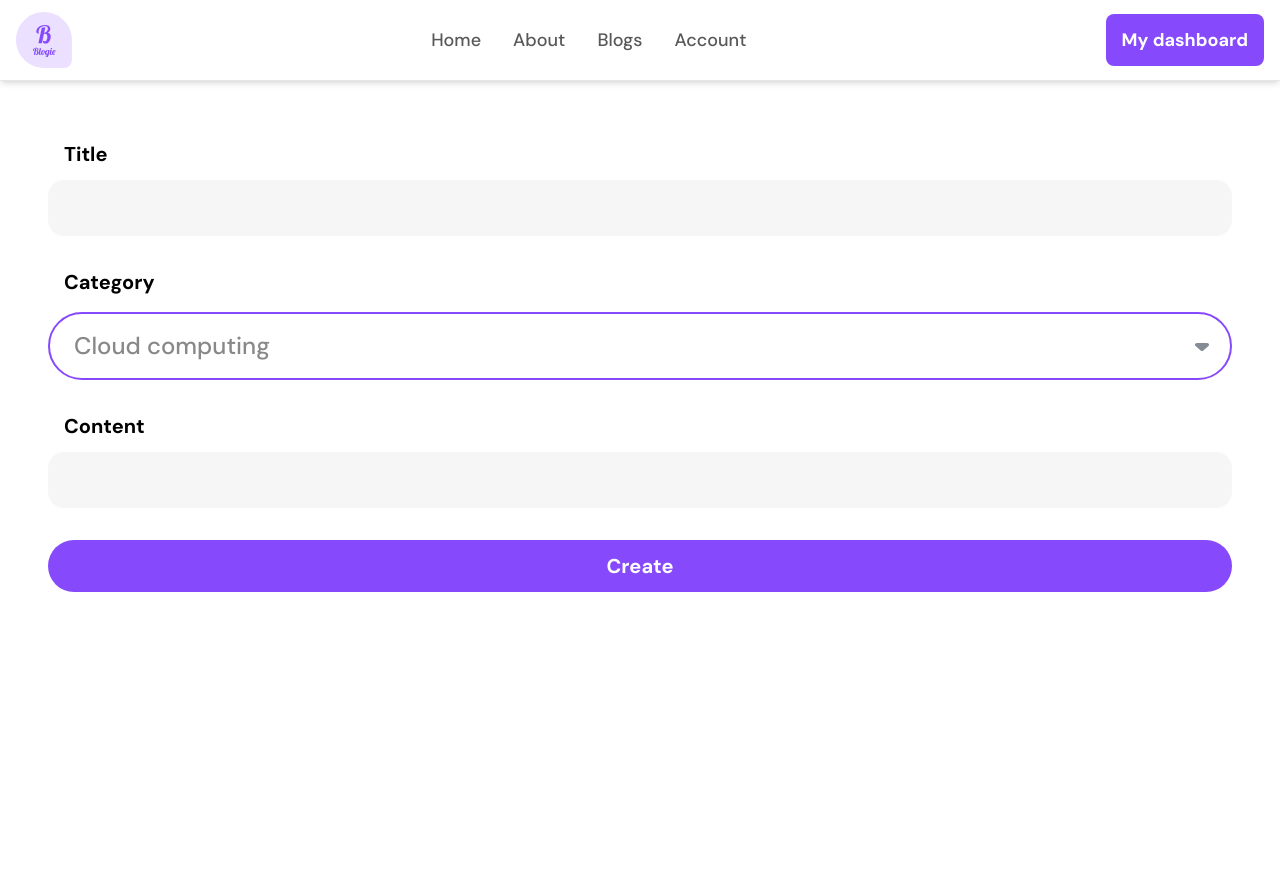
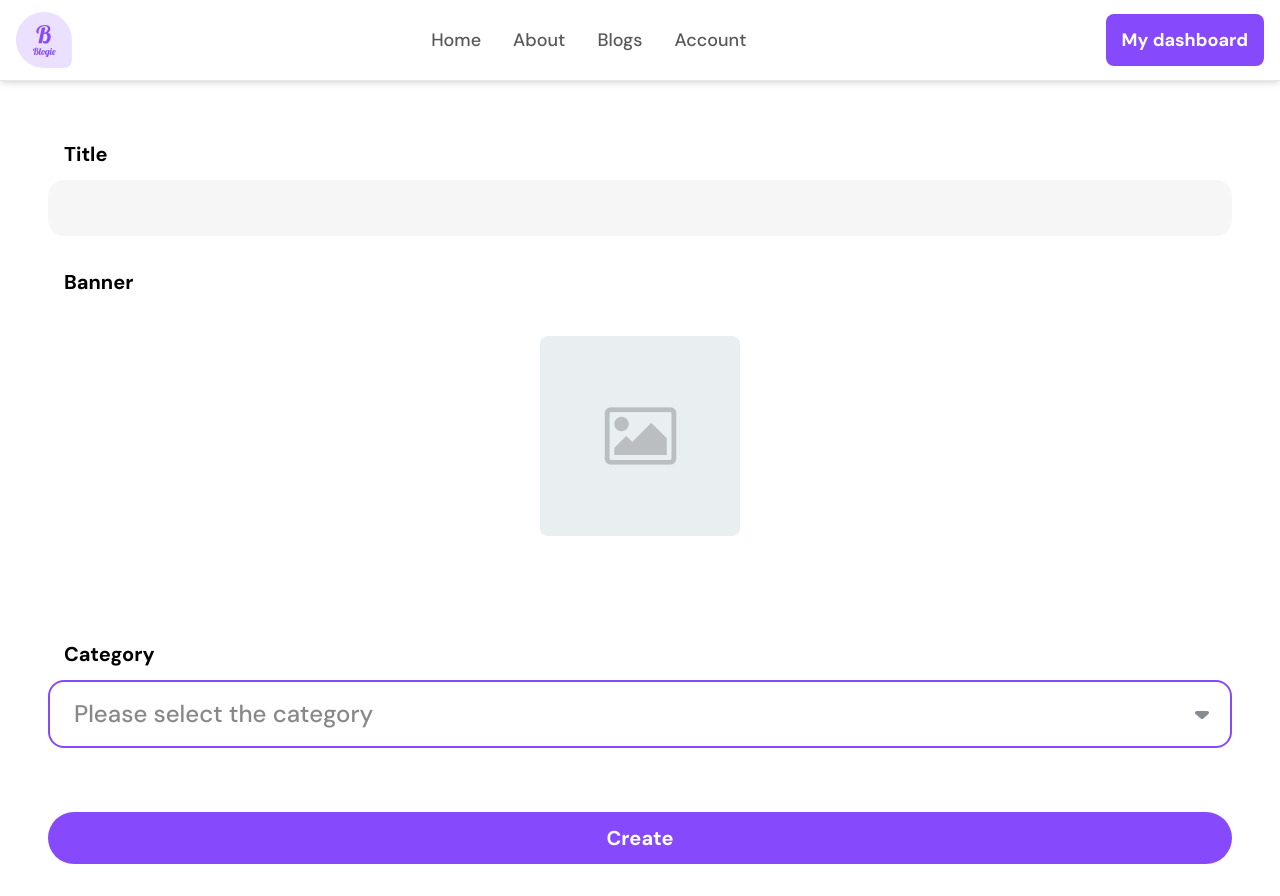
Before and after one commit to b1amage/bits-front-end, a React (Create React App) app: page /post/setup in a window 1280 px wide. Before the commit the page ends 800 px from the top, so only its background shows below. Built offline with nearby package versions, Linux system fonts and the light colour scheme.

Commit message:
chore: create blog + fetch api

```diff
--- a/src/api/blogApi.js
+++ b/src/api/blogApi.js
@@ -176,6 +176,18 @@ const blogApi = {
 			setErr(err.response.data.msg)
 		}
 	},
+	async createBlog(values, navigate, setErr){
+		const url = `blog/create`
+		try{
+			const response = await axiosClient.post(url, values, {withCredentials: true});
+			localStorage.setItem("message", "Congratulations! your blog has been published. Now your blog can be seen by many people. Continue to develop your talents!")
+			navigate("/successful")
+			return response
+		} catch (err){
+			console.log(err.response)
+			setErr(err.response.data.msg)
+		}
+	}
 };
 
 export default blogApi;
--- a/src/components/form/SetupBlogForm.js
+++ b/src/components/form/SetupBlogForm.js
@@ -2,45 +2,73 @@ import Button from "components/utilities/button/Button";
 import Input from "components/utilities/form/Input";
 import Select from "components/utilities/form/Select";
 import topics from "content/topics";
-// import Label from "components/utilities/form/Label";
-// import Image from "components/utilities/image/Image";
+import Label from "components/utilities/form/Label";
+import Image from "components/utilities/image/Image";
 import React, { useState } from "react";
-// import defaultImg from "assets/img/default.png"
-// import axios from "axios";
+import defaultImg from "assets/img/default.png";
+import axios from "axios";
+import Error from "components/utilities/form/Error";
+import {encode} from 'html-entities';
+import blogApi from "api/blogApi";
+import { useNavigate } from "react-router-dom";
+
 const SetupBlogForm = () => {
-    const [category, setCategory] = useState(topics[1].value)
-    // const [loading, setLoading] = useState(false)
-    // const [ava, setAva] = useState(defaultImg)
-    // const handleAvatarUpload = (e) => {
-    //     const postImg = async () => {
-    //       var bodyFormData = new FormData();
-    //       bodyFormData.append("image", e.target.files[0]);
+  const [title, setTitle] = useState("");
+  const [category, setCategory] = useState("");
+  const [err, setErr] = useState();
+  const [loading, setLoading] = useState(false);
+  const [ava, setAva] = useState(defaultImg);
+  const navigate = useNavigate()
 
-    //       setLoading(true);
-    //       axios({
-    //         method: "post",
-    //         url: "/api/image/upload-image",
-    //         data: bodyFormData,
-    //         headers: { "Content-Type": "multipart/form-data" },
-    //       })
-    //         .then(function (response) {
-    //           //handle success
-    //           console.log(response);
-    //           setAva(response.data.image.src);
-    //           setLoading(false);
-    //         })
-    //         .catch(function (response) {
-    //           //handle error
-    //           console.log(response);
-    //         });
-    //     };
-    //     postImg();
-    //   };
+  const handleAvatarUpload = (e) => {
+    const postImg = async () => {
+      var bodyFormData = new FormData();
+      bodyFormData.append("image", e.target.files[0]);
+
+      setLoading(true);
+      axios({
+        method: "post",
+        url: "/api/image/upload-image",
+        data: bodyFormData,
+        headers: { "Content-Type": "multipart/form-data" },
+      })
+        .then(function (response) {
+          //handle success
+          console.log(response);
+          setAva(response.data.image.src);
+          setLoading(false);
+        })
+        .catch(function (response) {
+          //handle error
+          console.log(response);
+        });
+    };
+    postImg();
+  };
+  const handleSubmit = (e) => {
+    e.preventDefault();
+    if (title === "" || category === "") {
+      setErr("Please fill in title or category!");
+    } else{
+      console.log({
+        title: title,
+        category: category,
+        content: encode(localStorage.getItem("content"))
+      });
+      blogApi.createBlog({
+        title: title,
+        banner: ava,
+        category: category,
+        content: encode(localStorage.getItem("content"))
+      }, navigate, setErr)
+    }
+
+  };
   return (
-    <div>
-      <Input label="Title" fluid />
-      {/*<div className="py-8">
-         <label htmlFor="avatar">
+    <form onSubmit={handleSubmit}>
+      <Input label="Title" fluid onChange={(e) => setTitle(e.target.value)} />
+      <div className="py-8">
+        <label htmlFor="avatar">
           <Label children={"Banner"} />
           <Image
             src={ava}
@@ -57,11 +85,21 @@ const SetupBlogForm = () => {
           id="avatar"
           className="hidden"
         />
-      </div> */}
-      <Select id="category" label={"Category"} options={topics.filter(topic => topic.value !== "all")} fluid value={category} setItems={setCategory} className='my-8' />
-      <Input label="Content" fluid />
-      <Button fluid primary className="my-8">Create</Button>
-    </div>
+      </div>
+      <Select
+        id="category"
+        label={"Category"}
+        options={topics.filter((topic) => topic.value !== "all")}
+        fluid
+        value={category}
+        setItems={setCategory}
+        className="my-8"
+      />
+      {err && <Error children={err} fluid />}
+      <Button type="submit" fluid primary className="my-8">
+        Create
+      </Button>
+    </form>
   );
 };
 
--- a/src/components/form/WritePostForm.js
+++ b/src/components/form/WritePostForm.js
@@ -23,6 +23,7 @@ const WritePostForm = ({ onSubmit, formClassName}) => {
           onClick={(e) => {
             e.preventDefault();
             console.log(convertedContent);
+            localStorage.setItem("content", convertedContent)
             navigate("/post/setup")
           }}
           primary
--- a/src/components/utilities/form/Input.js
+++ b/src/components/utilities/form/Input.js
@@ -52,7 +52,7 @@ const Input = ({
 					</button>
 				)}
 
-				{err && <Error fluid={fluid}>{err}</Error>}
+				{err && <Error fluid>{err}</Error>}
 			</div>
 		</div>
 	);
--- a/src/components/utilities/form/Select.js
+++ b/src/components/utilities/form/Select.js
@@ -2,6 +2,7 @@ import React, { useState } from "react";
 import dropdown from "assets/svg/dropdown.svg";
 import Label from "./Label";
 import Text from "../text/Text";
+import Error from "./Error";
 // import error from "../assets/svg/error.svg";
 
 const Select = ({
@@ -12,7 +13,8 @@ const Select = ({
   value,
   setItems,
   id,
-  className
+  className,
+  err
 }) => {
     const [showItems, setShowItems] = useState(false)
     const handleOnDropdown = () => {
@@ -24,21 +26,22 @@ const Select = ({
     }
   return (
     <div
-      className={`flex lg:space-y-4 flex-col space-y-2 ${
+      className={`flex flex-col gap-1 md:gap-2 lg:gap-3 ${
         fluid ? "w-full" : "w-1/2"
       } ${className}`}
     >
       <Label id={id} children={label} required={required} />
 
       <div className="">
-        <div className={`block relative w-full px-4 py-2 transition-all duration-300 bg-transparent border-2 rounded-full outline-none appearance-none focus:border-secondary bg-trasparent md:text-base md:px-6 md:py-4 border-primary-100`} onClick={handleOnDropdown}>
-            <Text children={value} />
+        <div className={`block relative w-full px-4 py-2 transition-all duration-300 bg-transparent border-2 rounded-2xl outline-none appearance-none focus:border-secondary bg-trasparent md:text-base md:px-6 md:py-4 border-primary-100`} onClick={handleOnDropdown}>
+            <Text children={value === "" ? "Please select the category" : value} />
+            {/* <Input placeholder={value} fluid className="bg-transparent !p-0" /> */}
             <div className="absolute top-1/3 right-4">
                 <img src={dropdown} alt="" />
             </div>
         </div>
 
-        <div className={`${showItems ? "block" : "hidden"} w-full my-2 transition-all duration-300 bg-transparent border-2 rounded-xl outline-none appearance-none focus:border-secondary bg-trasparent md:text-base  border-primary-100`}>
+        <div className={`${showItems ? "block" : "hidden"} w-full my-2 transition-all duration-300 border-2 rounded-2xl outline-none appearance-none focus:border-secondary md:text-base  border-primary-100`}>
             {options?.length > 0 &&
             options.map((item, index) => (
                 <div onClick={() => handleSelectItem(item)} key={index}>
@@ -47,6 +50,7 @@ const Select = ({
             ))}
         </div>
       </div>
+      {err && <Error fluid>{err}</Error>}
     </div>
   );
 };
--- a/src/constant/WritePostConstant.js
+++ b/src/constant/WritePostConstant.js
@@ -1,12 +1,12 @@
-const WRITEPOST_CONSTANT = {
+const CREATEPOST_CONSTANT = {
 	ERROR: {
 		required: "Please fill in this field!",
-		content: "Please write at least 100 words!"
 	},
 
 	INITIAL_VALUE: {
-		content: ""
+		title: "",
+		category: ""
 	},
 };
 
-export default WRITEPOST_CONSTANT;
+export default CREATEPOST_CONSTANT;
--- a/src/content/navItems.js
+++ b/src/content/navItems.js
@@ -2,7 +2,7 @@ const navItems = [
 	{ text: "home", to: "/" },
 	{ text: "about", to: "/about" },
 	{ text: "Blogs", to: "/blogs/all" },
-	{ text: "account", to: `/profile/${localStorage.getItem("user") !== null && JSON.parse(localStorage.getItem("user")).userId}` },
+	{ text: "account", to: `/profile/${localStorage.getItem("user") !== null ? JSON.parse(localStorage.getItem("user")).userId : ""}` },
 ];
 
 export default navItems;
--- a/src/views/BlogSetupPage.js
+++ b/src/views/BlogSetupPage.js
@@ -4,7 +4,7 @@ import React from 'react'
 
 const BlogSetupPage = () => {
   return (
-    <Container>
+    <Container className='pb-0'>
         <SetupBlogForm />
     </Container>
   )
```
